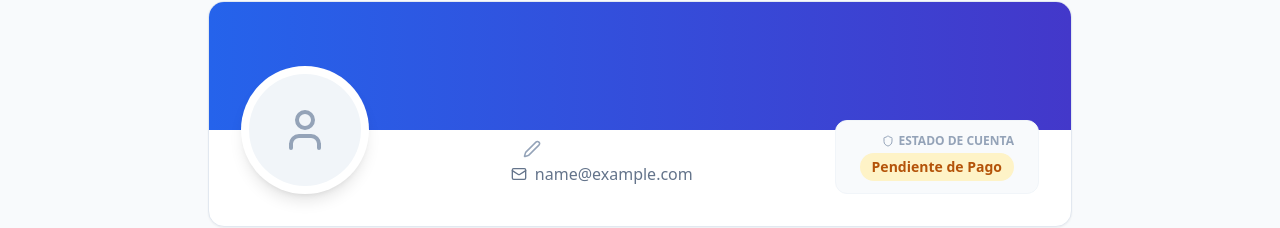
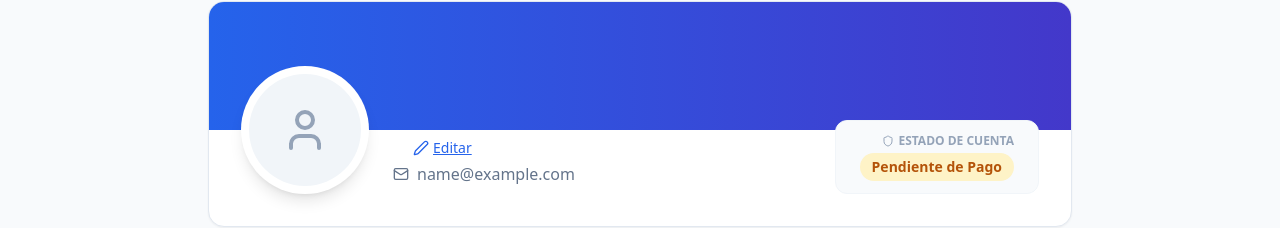
Before and after one commit to alberth217/quiniela-2026, a React (Vite) app: page /perfil in a window 1280 px wide. Shown: the part 112-340 px from the top of the page. Built offline with nearby package versions, Linux system fonts and the light colour scheme; no server answers; sample sign-in values are in the browser's storage.

Commit message:
editar perfil del usuario

```diff
--- a/src/Perfil.jsx
+++ b/src/Perfil.jsx
@@ -115,7 +115,6 @@ const Perfil = () => {
                                     {currentUser.nombre ? currentUser.nombre.charAt(0).toUpperCase() : <User size={48} />}
                                 </div>
                             </div>
-                        </div>
                             <div className="mb-2 w-full md:w-auto">
                                 {!isEditing ? (
                                     <>
@@ -123,10 +122,10 @@ const Perfil = () => {
                                             <h1 className="text-3xl font-bold text-slate-900">{currentUser.nickname || currentUser.nombre}</h1>
                                             <button
                                                 onClick={() => setIsEditing(true)}
-                                            className="text-slate-400 hover:text-blue-600 transition-colors"
+                                                className="text-blue-600 hover:text-blue-800 transition-colors flex items-center gap-1 text-sm font-medium ml-2"
                                                 title="Editar Perfil"
                                             >
-                                            <Edit2 size={18} />
+                                                <Edit2 size={16} /> <span className="underline">Editar</span>
                                             </button>
                                         </div>
                                         {currentUser.nickname && (
@@ -181,6 +180,7 @@ const Perfil = () => {
                                         </div>
                                     </div>
                                 )}
+                            </div>
                         </div>
 
 
```
Lines whose indentation alone changed are shown as unchanged.
